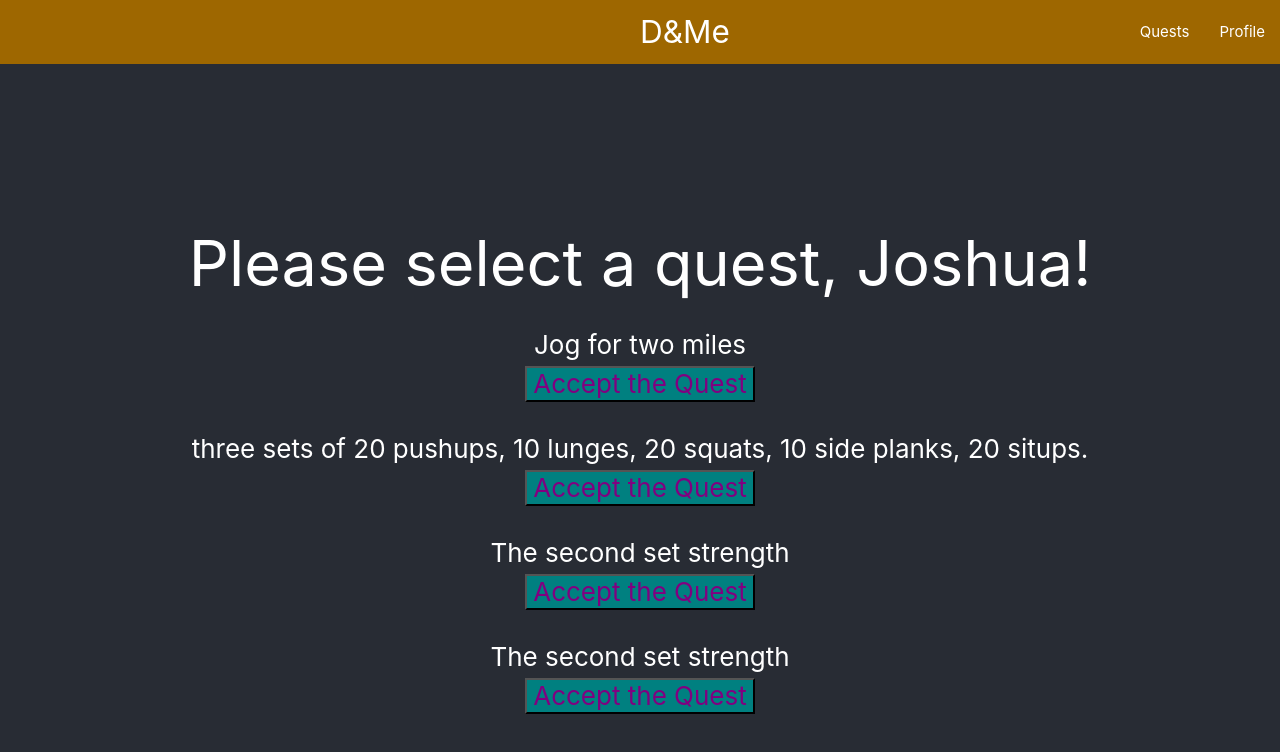
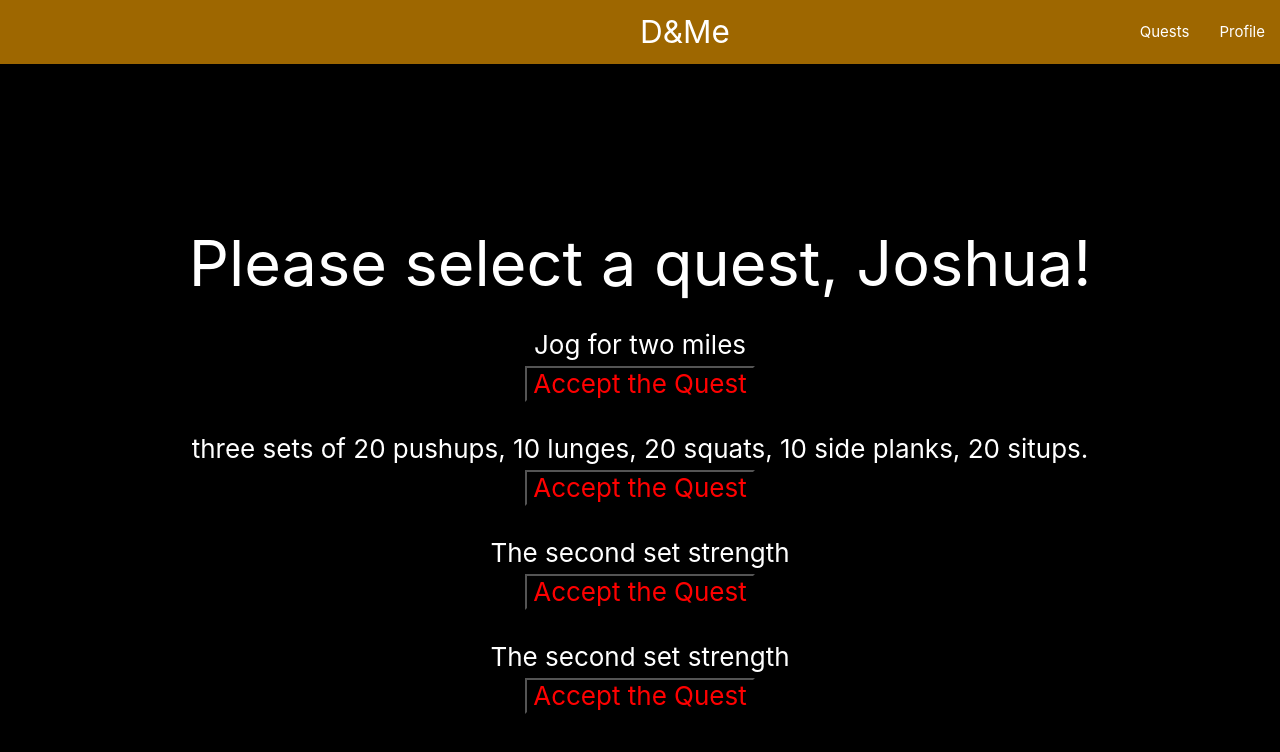
Before and after one commit to JoshuaBevers/React-Solo-Frontend, a React (Create React App) app in the folder ui/: page /quests in a window 1280 px wide. Shown: the top 752 px of the page. Built offline with nearby package versions, Linux system fonts and the light colour scheme; the HTML template or start-up script is replaced by a standard one.

Commit message:
Remodeled visuals.

```diff
--- a/ui/src/App.css
+++ b/ui/src/App.css
@@ -14,7 +14,8 @@
 }
 
 .App-header {
-  background-color: #282c34;
+  /* background-color: #282c34; */
+  background-color: black;
   min-height: 100vh;
   display: flex;
   flex-direction: column;
--- a/ui/src/components/home.jsx
+++ b/ui/src/components/home.jsx
@@ -1,5 +1,6 @@
 import React, { useContext } from "react";
 import StateContext from "../context";
+import { Link } from "react-router-dom";
 
 const Home = () => {
   const [player] = useContext(StateContext);
@@ -8,7 +9,9 @@ const Home = () => {
     <h1>
       Welcome, {name}!
       <br />
-      Please select one of the options in the nav bar above!
+      <Link to={`/quests`}>To get started on some quests, click here!</Link>
+      <br />
+      <Link to={`/profile`}>Or view out your stats by clicking here!</Link>
     </h1>
   );
 };
--- a/ui/src/components/profile.jsx
+++ b/ui/src/components/profile.jsx
@@ -1,5 +1,6 @@
 import React, { useContext } from "react";
 import StateContext from "../context";
+import { Link } from "react-router-dom";
 
 const Profile = () => {
   const [player] = useContext(StateContext);
@@ -35,7 +36,9 @@ const Profile = () => {
           );
         })
       ) : (
-        <p> You have no quests! Go get some!</p>
+        <p>
+          You don't have a quest! <Link to={`/quests`}>Go get one!</Link>
+        </p>
       )}
     </div>
   );
--- a/ui/src/components/quests.jsx
+++ b/ui/src/components/quests.jsx
@@ -16,8 +16,8 @@ function generateFourQuests() {
 
 const Button = styled.button`
   /* Adapt the colors based on primary prop */
-  background-color: teal;
-  color: purple;
+  background-color: black;
+  color: red;
 `;
 
 const Quests = () => {
```
